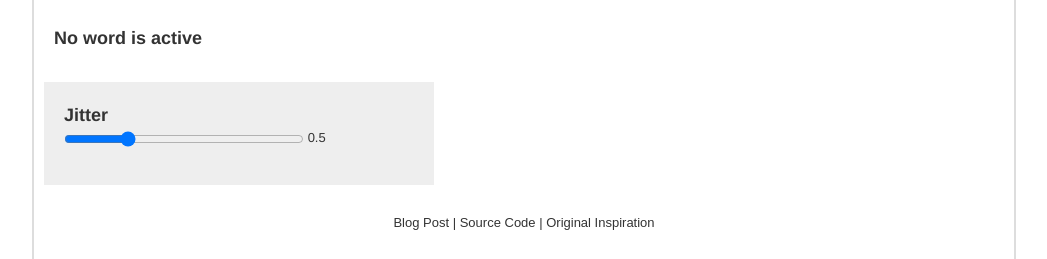
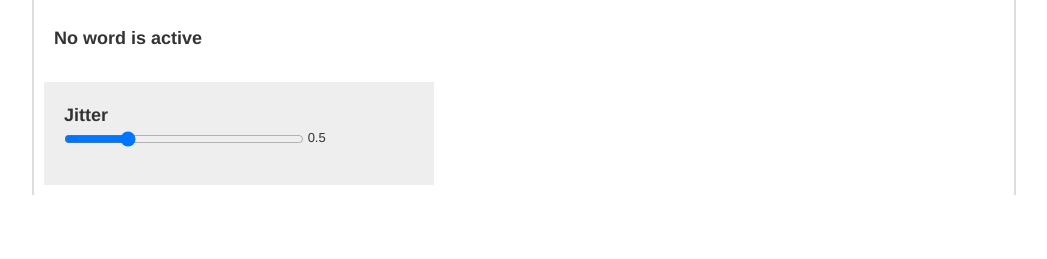
Before and after one commit to arjun010/SocialThemePark, a plain HTML site: page viz/wordBubble.html in a window 1280 px wide. Shown: the part 643-902 px from the top of the page, without its empty margins (116-1163 px from the left). After the commit the page ends 838 px from the top, so only its background shows below. Drawn offline with Linux system fonts and the light colour scheme; animation ran at ten frames a second.

Commit message:
modifying bubble chart

```diff
--- a/viz/wordBubble.html
+++ b/viz/wordBubble.html
@@ -45,9 +45,6 @@
         </form>
       </div>
     </div>
-    <footer>
-    <p><a href="http://vallandingham.me/building_a_bubble_cloud.html">Blog Post</a> | <a href="https://github.com/vlandham/bubble_cloud">Source Code</a> | <a href="http://www.nytimes.com/interactive/2012/09/04/us/politics/democratic-convention-words.html">Original Inspiration</a></p>
-    </footer>
   </div> <!--! end of #container -->
 
 
```
